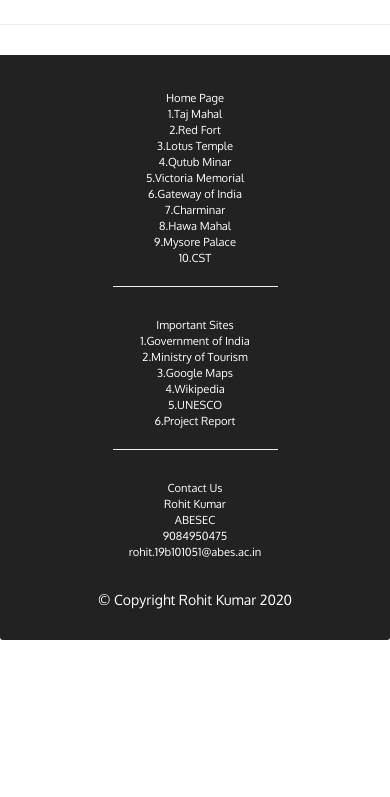
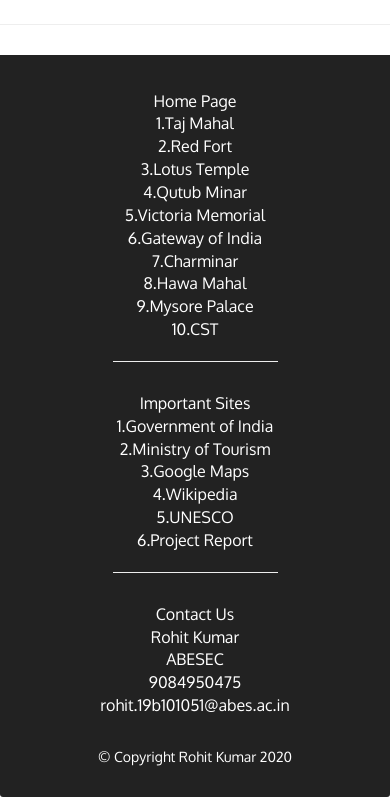
Before and after one commit to Vish2476/monuments, a PHP site: page /tajmahal.html in a window 390 px wide. Shown: the part 1883-2680 px from the top of the page. Before the commit the page ends 2523 px from the top, so only its background shows below. Run offline with PHP 8.4, Linux system fonts and the light colour scheme.

Commit message:
Update styles.css

```diff
--- a/css/styles.css
+++ b/css/styles.css
@@ -282,7 +282,7 @@ li a:hover {
     margin:5px;
   }
   .footer-text{
-  font-size: 1.2em;
+  font-size: 20px;
 }
 }
 
@@ -306,7 +306,7 @@ li a:hover {
     width: 50%;
   }
   .footer-text{
-  font-size: 1em;
+  font-size: 18px;
 }
 
 }
@@ -322,6 +322,6 @@ li a:hover {
     margin:3px;
   }
   .footer-text{
-  font-size: 0.8em;
+  font-size: 16px;
   }
 }
```
